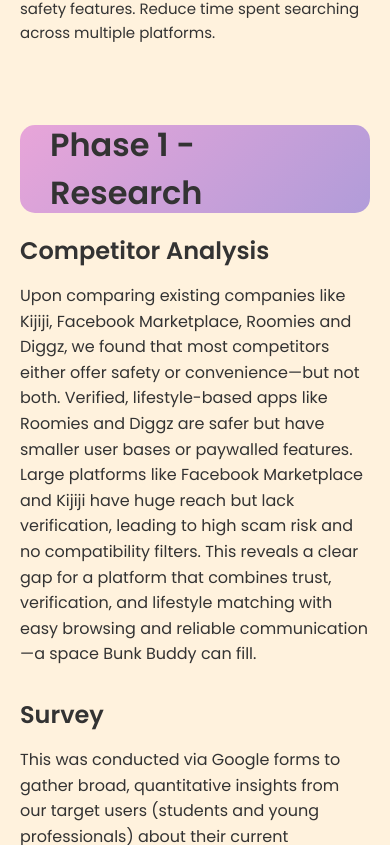
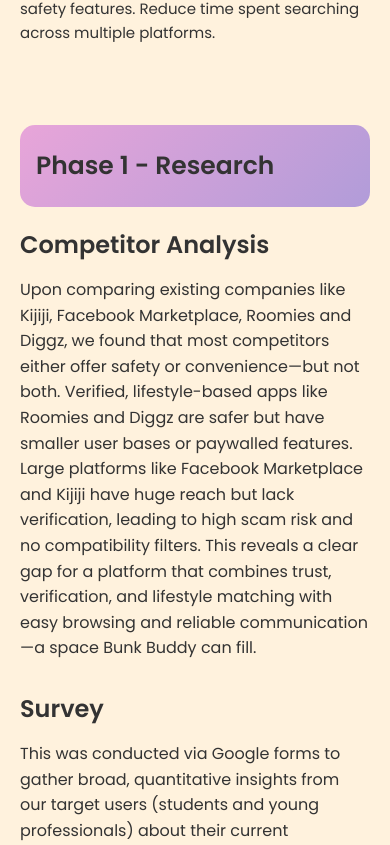
Before and after one commit to haneeshraj/raina-portfolio, a Next.js app: page /work/bunkbuddy in a window 390 px wide. Shown: the part 1899-2744 px from the top of the page. Built offline with nearby package versions, Linux system fonts and the light colour scheme.

Commit message:
responsiveness

```diff
--- a/src/app/work/bunkbuddy/page.tsx
+++ b/src/app/work/bunkbuddy/page.tsx
@@ -52,6 +52,7 @@ export default function BunkBuddy() {
           <div className={styles["project-hero__right"]}>
             <div className={styles.heroPreviewCard}>
               <Image
+                unoptimized
                 src="/work/bunkbuddy/bunkbuddy-thumb.gif"
                 alt="BunkBuddy Preview"
                 width={900}
--- a/src/app/work/bunkbuddy/styles.module.scss
+++ b/src/app/work/bunkbuddy/styles.module.scss
@@ -1519,6 +1519,19 @@
 }
 
 @media (max-width: 768px) {
+  .project-phase__header,
+  .testing-section__header {
+    padding: 0.85rem 1.8rem;
+    height: auto;
+    min-height: 92px;
+  }
+
+  .project-phase__title,
+  .testing-section__title {
+    font-size: clamp(1.8rem, 4.6vw, 2.1rem);
+    line-height: 1.3;
+  }
+
   .carouselContainer {
     margin-bottom: clamp(2rem, 3vw, 3rem);
   }
@@ -1564,6 +1577,17 @@
 }
 
 @media (max-width: 480px) {
+  .project-phase__header,
+  .testing-section__header {
+    padding: 0.7rem 1.6rem;
+    min-height: 82px;
+  }
+
+  .project-phase__title,
+  .testing-section__title {
+    font-size: clamp(2.5rem, 5.6vw, 2.85rem);
+  }
+
   .med-fi-grid,
   .hiFiGrid {
     grid-template-columns: 1fr;
```
